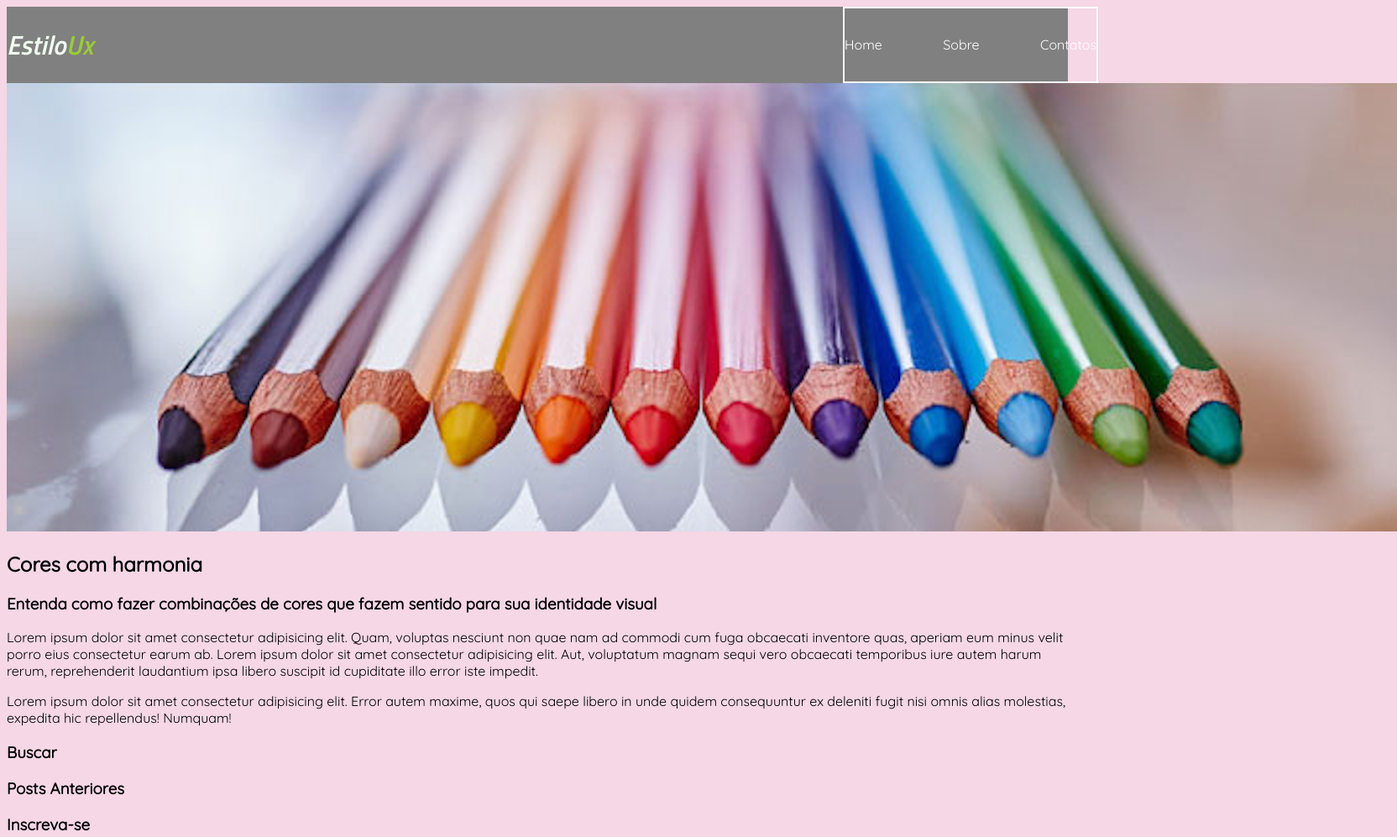
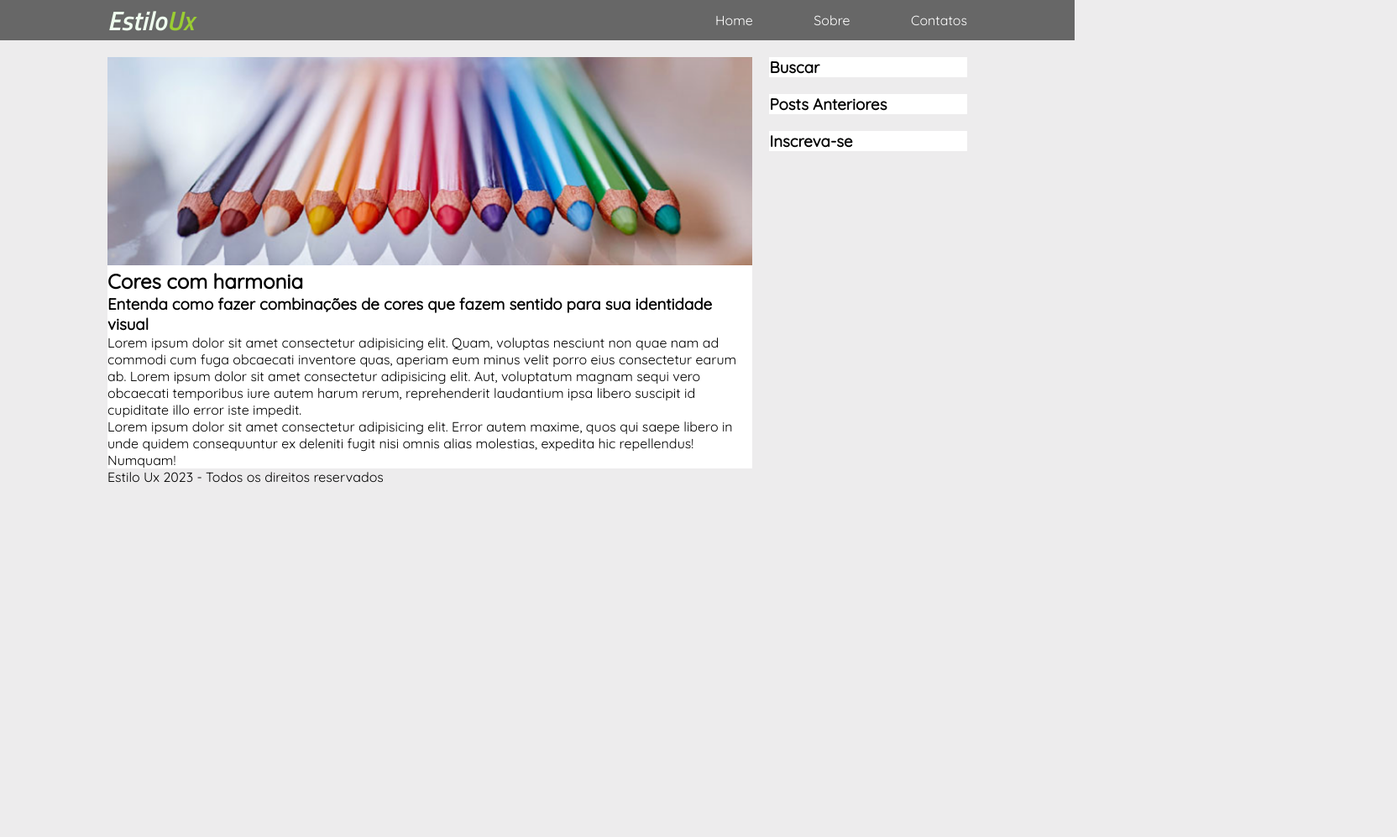
Before and after one commit to csayuriwz/estiloUx, a plain HTML site: page index.html in a window 1280 px wide. Shown: the top 997 px of the page at 84% size, 1664 px wide, since content can reach past the window. After the commit the page ends 800 px from the top, so only its background shows below. Drawn offline with Linux system fonts and the light colour scheme.

Commit message:
estilo ux

```diff
--- a/index.html
+++ b/index.html
@@ -22,8 +22,10 @@
     </header>
 
     <main>
-        <section>
-            <img src="images/lapis-de-cor.png" alt="lapis de cor">
+        <div class="grid-layout colunas-flex">
+
+        <section class="coluna1">
+            <img id="lapis" src="images/lapis-de-cor.png" alt="lapis de cor">
             <h2>Cores com harmonia</h2>
 
             <h3>Entenda como fazer combinações de cores que fazem sentido para sua identidade visual</h3>
@@ -39,7 +41,9 @@
                 Numquam!</p>
 
         </section>
-        <aside>
+
+        <aside class="coluna2">
+
             <article>
                 <h3>Buscar</h3>
             </article>
@@ -51,9 +55,11 @@
             </article>
 
         </aside>
+
+        </div>
     </main>
 
-    <footer>
+    <footer class="grid-layout">
         <p>Estilo Ux 2023 - Todos os direitos reservados</p>
     </footer>
 
--- a/styles/style.css
+++ b/styles/style.css
@@ -4,13 +4,21 @@
 /* font-family: 'Quicksand', sans-serif;
 font-family: 'Titillium Web', sans-serif; */
 
+
+/* reset de prioridades */
+*{
+    margin: 0;
+    padding: 0;
+    box-sizing: border-box;
+}
+
 body {
     font-family: 'Quicksand', cursive;
-    background-color: rgb(245, 215, 229);
+    background-color: #edeced
 }
 
 header {
-    background-color: gray;
+    background-color: #676767
 }
 
 header h1 {
@@ -18,10 +26,10 @@ header h1 {
     font-family: 'Titillium Web', sans-serif;
 
 }
-header .grid-layout{
-    width: 1300px;
+.grid-layout{
+    width: 80%;
     margin: 0 auto;
-
+    /* background-color: cornflowerblue; */
     border: 3px;
 }
 
@@ -42,10 +50,41 @@ header nav {
     justify-content: space-between;
     align-items: center;
     width: 300px;
-    border: 2px solid white;
+    /* border: 2px solid white; */
 }
 
 header nav a {
      color: white;
      text-decoration:none ;
 }
+
+main {
+    padding-top: 20px;
+}
+
+main #lapis{
+    width: 100%;
+}
+
+main .colunas-flex  {
+    display: flex;
+    justify-content: space-between;
+
+}
+
+ /* section */
+main .coluna1 {
+    width: 75%;
+    /* background-color: cadetblue; */
+    background-color: white;
+}
+/* aside */
+main .coluna2 {
+    width: 23%;
+    /* background-color: coral; */
+}
+
+main .coluna2 article {
+    background-color: white;
+    margin-bottom: 20px;
+}
```
